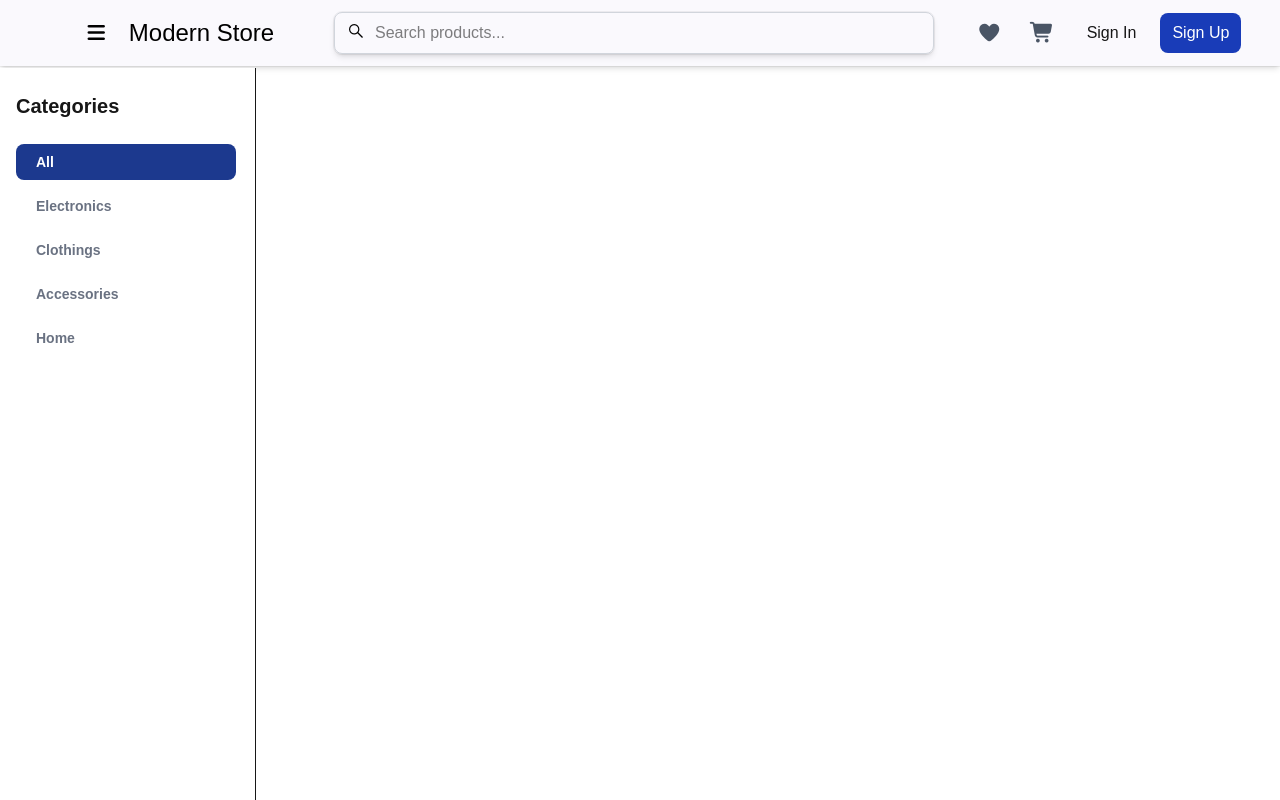
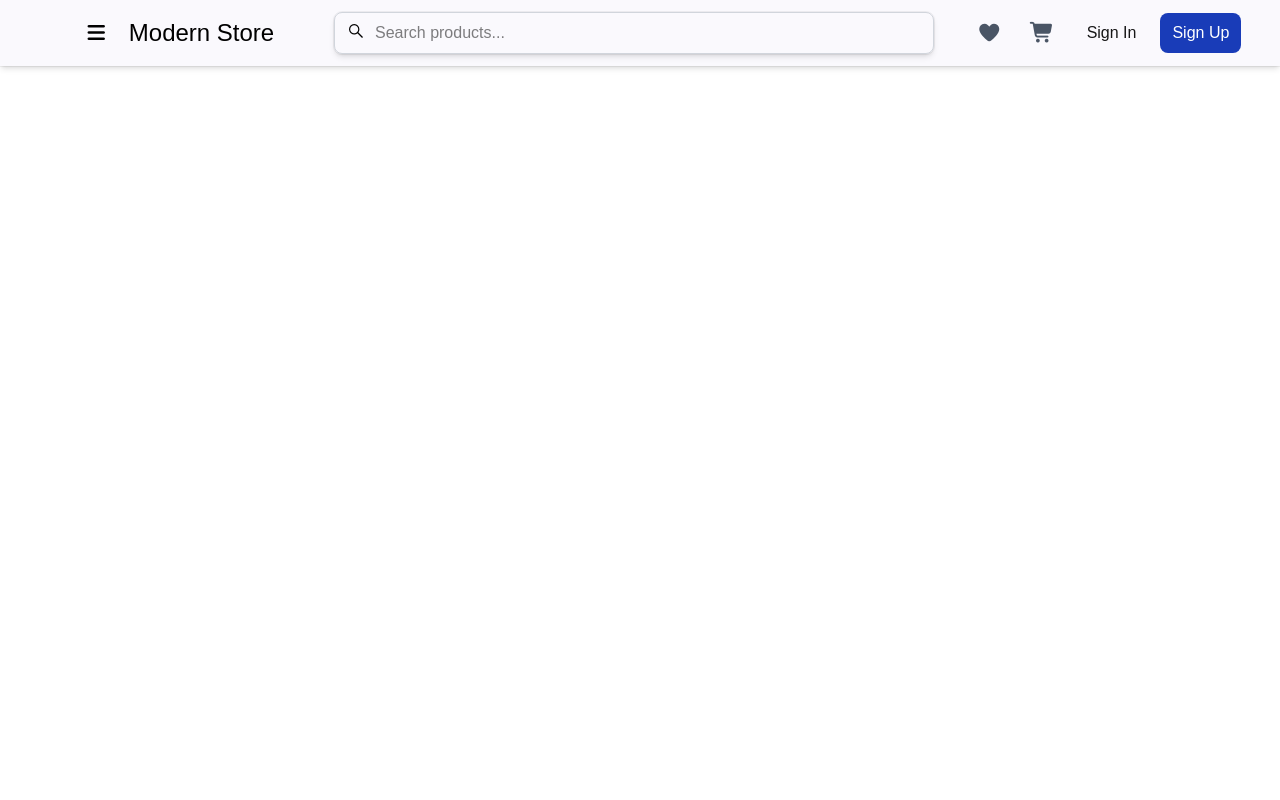
Before and after one commit to nishantcm/modern-store-ecommerce, a Next.js app: page / in a window 1280 px wide. Built offline with nearby package versions, Linux system fonts and the light colour scheme.

Commit message:
Updated the src/components/Sidebar.jsx file for toggle the sidebar

```diff
--- a/src/components/Sidebar.jsx
+++ b/src/components/Sidebar.jsx
@@ -1,18 +1,21 @@
 "use client";
 
-import { useState } from "react";
-
-export default function Sidebar() {
-  const [active, setActive] = useState("All");
+export default function Sidebar({ isOpen, active, setActive }) {
 
   const linkClass = (name) =>
     `flex items-center px-3 py-2 rounded-lg w-55 ${
-      active === name ? "bg-blue-900 text-white": "text-gray-500 hover:bg-gray-100"
+      active === name
+        ? "bg-blue-900 text-white"
+        : "text-gray-500 hover:bg-gray-100"
     }`;
 
   return (
-    <aside className="fixed top-17 left-0 z-40 w-64 h-full sm:translate-x-0" aria-label="Sidebar">
-      <div className="h-full px-4 py-6 overflow-y-auto bg-white border-r">
+    <aside
+      className={`fixed top-17 left-0 z-40 w-64 h-full bg-white border-r transform transition-transform duration-300
+      ${isOpen ? "translate-x-0" : "-translate-x-full"}`}
+      aria-label="Sidebar"
+    >
+      <div className="h-full px-4 py-6 overflow-y-auto">
 
         <h2 className="text-xl font-semibold mb-6">Categories</h2>
 
```
